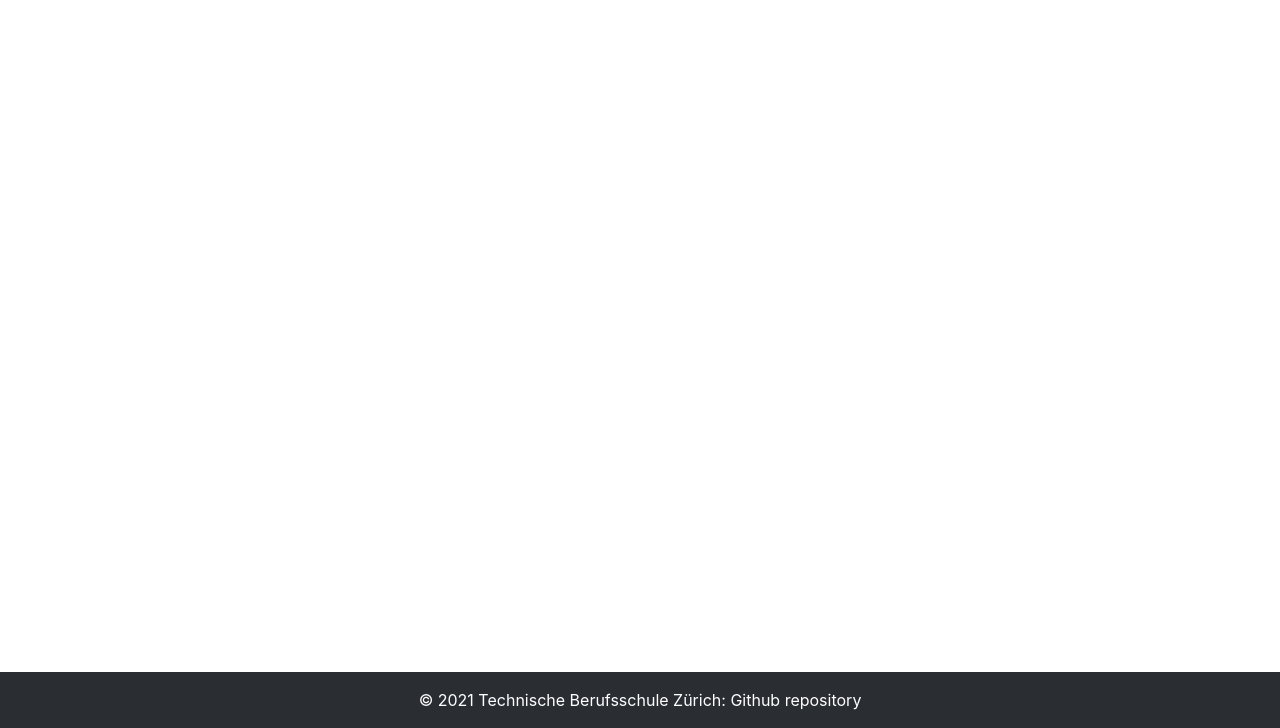
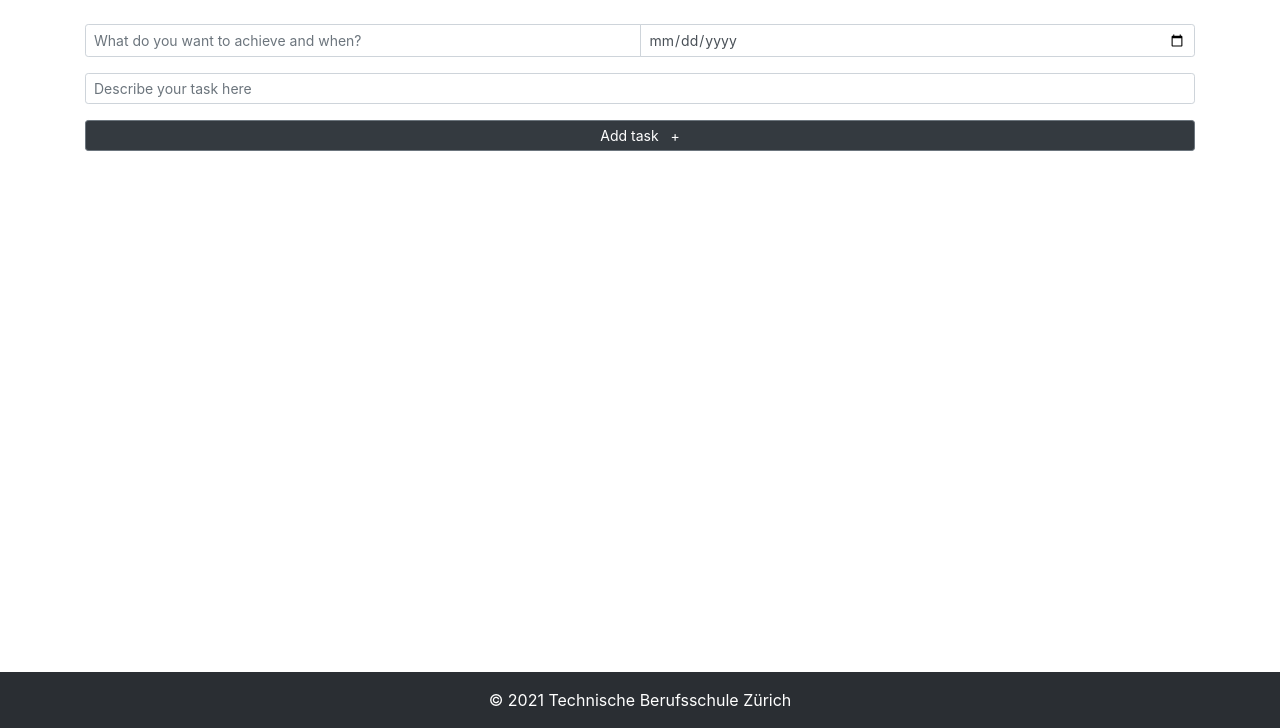
Before and after one commit to naik3x/todo-app, a PHP site: page / in a window 1280 px wide. Shown: the part 72-800 px from the top of the page. Run offline with PHP 8.4, Linux system fonts and the light colour scheme.

Commit message:
create frontend

```diff
--- a/index.php
+++ b/index.php
@@ -8,6 +8,7 @@
     <link rel="stylesheet" href="css/fontawesome.css">
     <link rel="stylesheet" href="https://maxcdn.bootstrapcdn.com/bootstrap/4.0.0/css/bootstrap.min.css" integrity="sha384-Gn5384xqQ1aoWXA+058RXPxPg6fy4IWvTNh0E263XmFcJlSAwiGgFAW/dAiS6JXm" crossorigin="anonymous">
     <title>Just do it!</title>
+    <link rel="stylesheet" href="css/style.css">
 </head>
 
 <body>
@@ -30,26 +31,28 @@
     </nav>
     <br>
     <div class="container">
-        <!--<form>
-            <div class="form-group">
-                <input type="email" class="form-control" id="exampleInputEmail1" aria-describedby="emailHelp" placeholder="Enter email">
-                <small id="emailHelp" class="form-text text-muted">We'll never share your email with anyone else.</small>
+        <div class="add-section">
+            <form action="controller/add.php" method="POST" autocomplete="off">
+                <div class="input-group input-group-sm mb-3">
+                    <input type="text" class="form-control" aria-label="Small" aria-describedby="inputGroup-sizing-sm" placeholder="What do you want to achieve and when?">
+                    <input type="date" class="form-control" aria-label="Small" aria-describedby="inputGroup-sizing-sm" placeholder="">
+                </div>
+                <div class="input-group input-group-sm mb-3">
+                    <input type="text" class="form-control" aria-label="Small" aria-describedby="inputGroup-sizing-sm" placeholder="Describe your task here">
+                </div>
+                <button type="button" class="btn btn-secondary btn-sm btn-block bg-dark" style="margin-top: 1%;">Add task &nbsp; &#43;</button>
+            </form>
+        </div>
+        <div class="show-section">
+            <div class="task-item">
+
             </div>
-            <div class="form-group">
-                <input type="password" class="form-control" id="exampleInputPassword1" placeholder="">
-            </div>
-            <div class="form-check">
-                <input type="checkbox" class="form-check-input" id="exampleCheck1">
-                <label class="form-check-label" for="exampleCheck1">Check me out</label>
-            </div>
-            <button type="submit" class="btn btn-primary">Submit</button>
-        </form>-->
+        </div>
     </div>
     <footer class="bg-dark text-center text-white fixed-bottom">
         <!-- Copyright -->
         <div class="text-center p-3" style="background-color: rgba(0, 0, 0, 0.2);">
-            © 2021 Technische Berufsschule Zürich:
-            <a class="text-white" href="https://github.com/naik3x/justdoit">Github repository</a>
+            © 2021 Technische Berufsschule Zürich
         </div>
         <!-- Copyright -->
     </footer>
```
